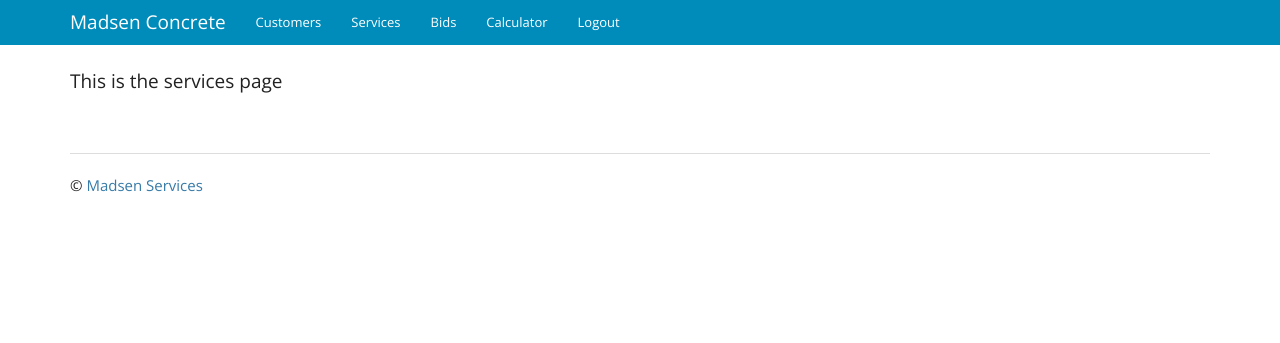
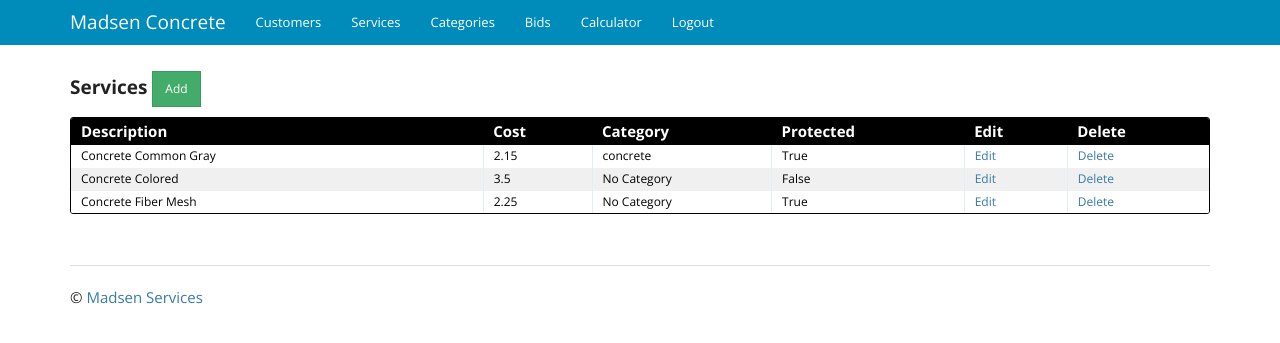
Before and after one commit to ande0581/concrete, a Django app: page /service/ in a window 1280 px wide. Shown: the top 343 px of the page. Run offline with Django 3.2, Linux system fonts and the light colour scheme; data comes from the database, SQL or seed files in the repository; both versions use the stored data as it was after the commit.

Commit message:
created service app and category app

```diff
--- a/src/address/urls.py
+++ b/src/address/urls.py
@@ -1,11 +1,10 @@
 from django.conf.urls import url
-from address.views import AddressDetail, AddressList, AddressCreate, AddressUpdate, AddressDelete
+from address.views import AddressList, AddressCreate, AddressUpdate, AddressDelete
 
 
 app_name = 'address_app'
 urlpatterns = [
     url(r'^$', AddressList.as_view(), name='address_list'),
-    url(r'^(?P<pk>\d+)/$', AddressDetail.as_view(), name='address_detail'),
     url(r'^(?P<pk>\d+)/update/$', AddressUpdate.as_view(), name='address_update'),
     url(r'^create/(?P<customer_id>\d+)/$', AddressCreate.as_view(), name='address_create'),
     url(r'^(?P<pk>\d+)/delete/$', AddressDelete.as_view(), name='address_delete'),
--- a/src/address/views.py
+++ b/src/address/views.py
@@ -42,9 +42,5 @@ class AddressDelete(DeleteView):
         return reverse('customer_app:customer_detail', kwargs={'pk': self.customer_pk})
 
 
-class AddressDetail(DetailView):
-    model = Address
-
-
 class AddressList(ListView):
     model = Address
--- /dev/null
+++ b/src/category/urls.py
@@ -0,0 +1,10 @@
+from django.conf.urls import url
+from category.views import CategoryList, CategoryCreate, CategoryUpdate, CategoryDelete
+
+app_name = 'category_app'
+urlpatterns = [
+    url(r'^$', CategoryList.as_view(), name='category_list'),
+    url(r'^(?P<pk>\d+)/update/$', CategoryUpdate.as_view(), name='category_update'),
+    url(r'^create/$', CategoryCreate.as_view(), name='category_create'),
+    url(r'^(?P<pk>\d+)/delete/$', CategoryDelete.as_view(), name='category_delete'),
+]
--- a/src/concrete_project/settings.py
+++ b/src/concrete_project/settings.py
@@ -46,6 +46,7 @@ INSTALLED_APPS = [
     'address',
     'bid',
     'calculator',
+    'category',
     'customer',
     'item',
     'journal',
--- a/src/concrete_project/urls.py
+++ b/src/concrete_project/urls.py
@@ -25,6 +25,7 @@ urlpatterns = [
     url(r'^address/', include('address.urls')),
     url(r'^bid/', include('bid.urls')),
     url(r'^calculator/', include('calculator.urls')),
+    url(r'^category/', include('category.urls')),
     url(r'^customer/', include('customer.urls')),
     url(r'^item/', include('item.urls')),
     url(r'^journal/', include('journal.urls')),
--- a/src/service/models.py
+++ b/src/service/models.py
@@ -1,4 +1,5 @@
 from django.db import models
+from django.core.urlresolvers import reverse
 
 """
 class Service(db.Model):
@@ -17,10 +18,21 @@ class Service(db.Model):
         return '<{}>'.format(self.description)
 """
 
+CATEGORIES = [
+    ('concrete', 'concrete'),
+    ('rebar', 'rebar'),
+    ('stamp', 'stamp')
+]
+
 
 class Service(models.Model):
     description = models.CharField(max_length=200)
     cost = models.FloatField()
+    category = models.CharField(max_length=2000, choices=CATEGORIES, default='No Category')
+    protected = models.BooleanField(default=False)
 
     def __str__(self):
         return self.description
+
+    def get_absolute_url(self):
+        return reverse('service_app:service_list')
--- a/src/service/urls.py
+++ b/src/service/urls.py
@@ -1,7 +1,10 @@
 from django.conf.urls import url
-from service import views
+from service.views import ServiceList, ServiceCreate, ServiceUpdate, ServiceDelete
 
-app_name = 'service'
+app_name = 'service_app'
 urlpatterns = [
-    url(r'^$', views.index, name='index'),
+    url(r'^$', ServiceList.as_view(), name='service_list'),
+    url(r'^(?P<pk>\d+)/update/$', ServiceUpdate.as_view(), name='service_update'),
+    url(r'^create/$', ServiceCreate.as_view(), name='service_create'),
+    url(r'^(?P<pk>\d+)/delete/$', ServiceDelete.as_view(), name='service_delete'),
 ]
--- a/src/service/views.py
+++ b/src/service/views.py
@@ -1,5 +1,37 @@
-from django.shortcuts import render
+from django.contrib import messages
+from django.contrib.messages.views import SuccessMessageMixin
+from django.core.urlresolvers import reverse
+
+from django.views.generic.detail import DetailView
+from django.views.generic.edit import CreateView, UpdateView, DeleteView
+from django.views.generic.list import ListView
+
+from service.models import Service
+from service.forms import ServiceForm
 
 
-def index(request):
-    return render(request, 'service/service_index.html', {})
+class ServiceCreate(SuccessMessageMixin, CreateView):
+    template_name = 'service/service_form.html'
+    form_class = ServiceForm
+    success_message = "Successfully Created Service"
+
+    def get_success_url(self):
+        return reverse('service_app:service_list')
+
+
+class ServiceUpdate(SuccessMessageMixin, UpdateView):
+    model = Service
+    form_class = ServiceForm
+    success_message = "Successfully Updated Service"
+
+
+class ServiceDelete(DeleteView):
+    model = Service
+
+    def get_success_url(self):
+        messages.success(self.request, "Successfully Deleted")
+        return reverse('service_app:service_list')
+
+
+class ServiceList(ListView):
+    model = Service
--- a/src/templates/base.html
+++ b/src/templates/base.html
@@ -31,6 +31,7 @@
           <ul class="nav navbar-nav">
               <li><a href="/customer">Customers</a></li>
               <li><a href="/service">Services</a></li>
+              <li><a href="/category">Categories</a></li>
               <li><a href="/bid">Bids</a></li>
               <li><a href="/calculator">Calculator</a></li>
               <li><a href="/accounts/logout">Logout</a></li>
--- a/src/templates/service/service_index.html
+++ /dev/null
@@ -1,7 +0,0 @@
-{% extends "base.html" %}
-{% load staticfiles %}
-
-{% block content %}
-<h4>This is the services page</h4>
-
-{% endblock content %}
--- /dev/null
+++ b/src/templates/service/service_list.html
@@ -0,0 +1,34 @@
+{% extends "base.html" %}
+
+{% block content %}
+
+<div class="entries">
+  <h4><strong>Services </strong><a href="{% url 'service_app:service_create' %}"
+                                    class="btn btn-sm btn-success" role="button">Add</a></h4>
+  <div class="datagrid">
+    <table>
+      <thead>
+        <tr>
+          <th width="200px"><strong>Description</strong></th>
+          <th width="50px"><strong>Cost</strong></th>
+          <th width="50px"><strong>Category</strong></th>
+          <th width="50px"><strong>Protected</strong></th>
+          <th width="50px"><strong>Edit</strong></th>
+            <th width="50px"><strong>Delete</strong></th>
+        </tr>
+      </thead>
+      {% for service in object_list %}
+        <tr style="{% cycle 'background: white' 'background: #F0F0F0' %}">
+            <td>{{ service.description }}</td>
+            <td>{{ service.cost }}</td>
+            <td>{{ service.category }}</td>
+            <td>{{ service.protected}}</td>
+            <td><a href="{% url 'service_app:service_update' pk=service.pk %}">Edit</a></td>
+            <td><a href="{% url 'service_app:service_delete' pk=service.pk %}">Delete</a></td>
+        </tr>
+      {% endfor %}
+    </table>
+  </div>
+</div>
+
+{% endblock content %}
```
Also changed, not shown: src/category/forms.py (added, +9 -0 lines), src/service/forms.py (added, +9 -0 lines), src/templates/address/address_detail.html (deleted, +0 -11 lines), src/templates/category/category_confirm_delete.html (added, +8 -0 lines), src/templates/category/category_form.html (added, +7 -0 lines), src/templates/category/category_list.html (added, +28 -0 lines), src/templates/service/service_confirm_delete.html (added, +8 -0 lines), src/templates/service/service_form.html (added, +7 -0 lines), src/db.sqlite3.
